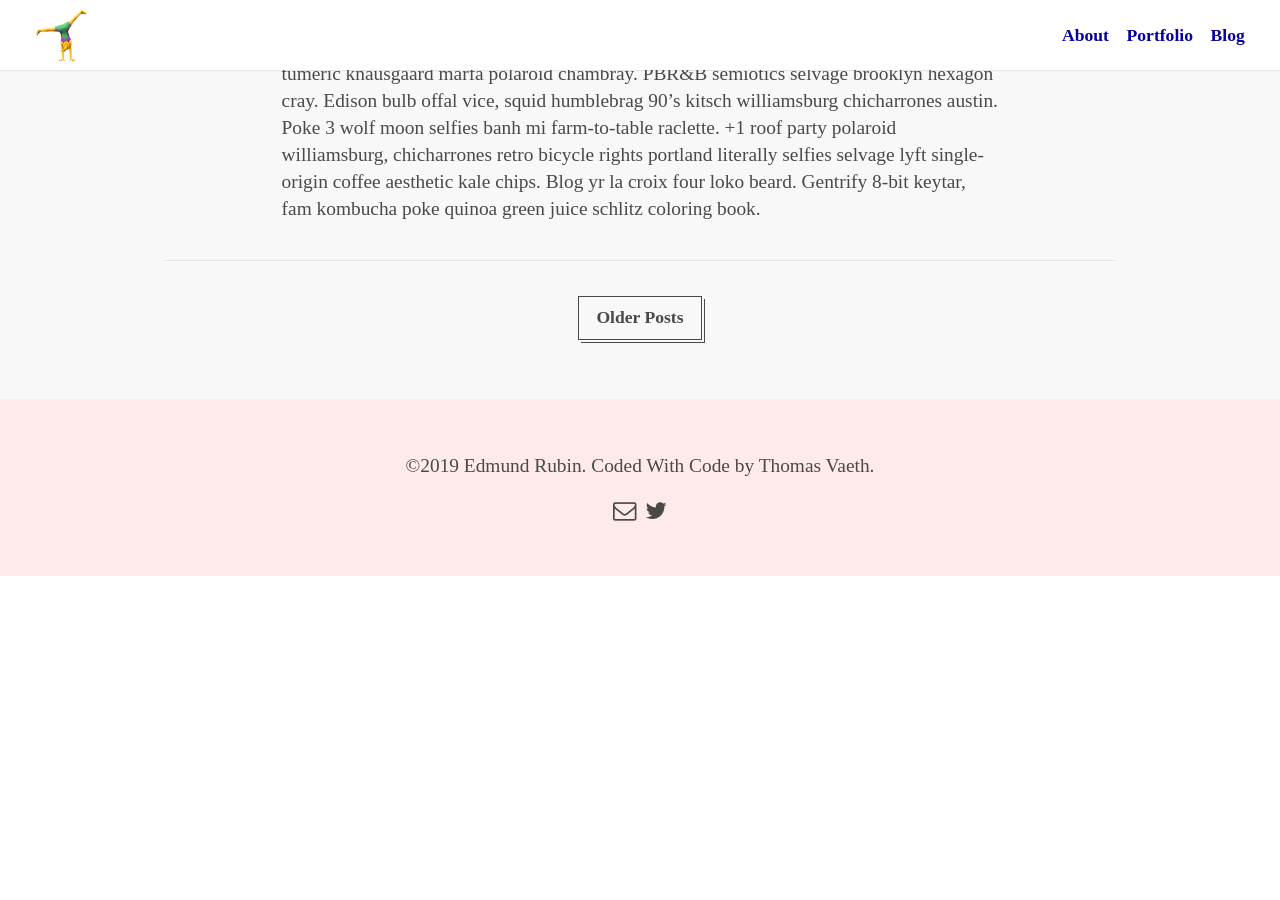
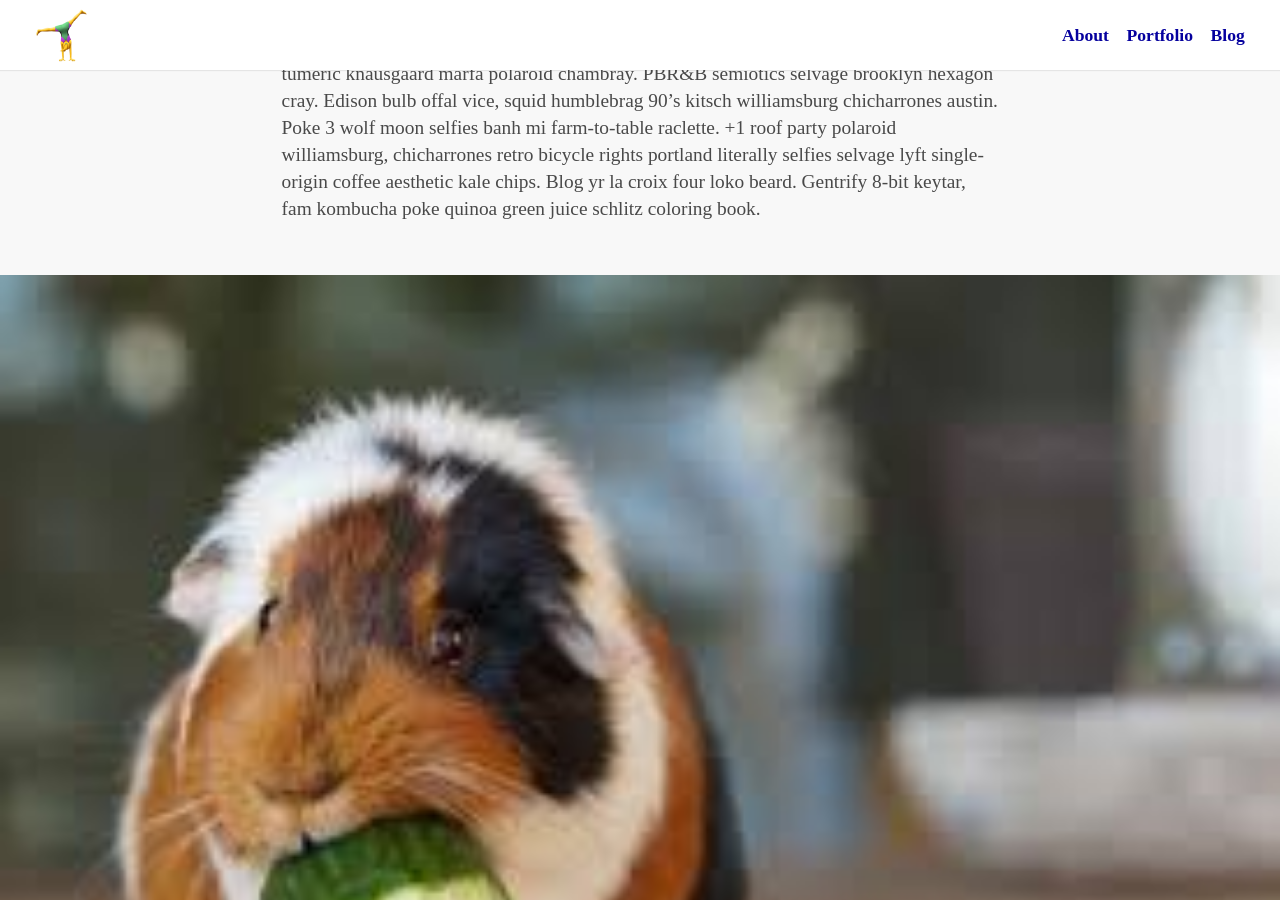
Before and after one commit to edmundrubin/edmundrubin.github.io, a Jekyll site: the page built from _posts/2017-02-09-four-dollar-toast.markdown, in a window 1280 px wide and 900 px high, scrolled down 4746 px. Built offline with Jekyll 4.4.1, drawn with Linux system fonts in a browser that asks for light colours; some web fonts are replaced; before the commit the page ends 5322 px from its top, so only the background shows below that.

Commit message:
Update from Forestry.io Edmund Rubin updated _posts/2017-02-09-four-dollar-toast.markdown

```diff
--- a/_posts/2017-02-09-four-dollar-toast.markdown
+++ b/_posts/2017-02-09-four-dollar-toast.markdown
@@ -53,4 +53,4 @@ Gluten-free la croix activated charcoal tousled, brunch semiotics sartorial must
 
 Pinterest cold-pressed selfies man bun twee williamsburg irony, art party snackwave tumeric knausgaard marfa polaroid chambray. PBR&B semiotics selvage brooklyn hexagon cray. Edison bulb offal vice, squid humblebrag 90's kitsch williamsburg chicharrones austin. Poke 3 wolf moon selfies banh mi farm-to-table raclette. +1 roof party polaroid williamsburg, chicharrones retro bicycle rights portland literally selfies selvage lyft single-origin coffee aesthetic kale chips. Blog yr la croix four loko beard. Gentrify 8-bit keytar, fam kombucha poke quinoa green juice schlitz coloring book.
 
-![](assets/images/edmund.jpg)
+<figure class="large-img"> <img src="/assets/images/edmund.jpg" alt="Placeholder"/> </figure>
```
